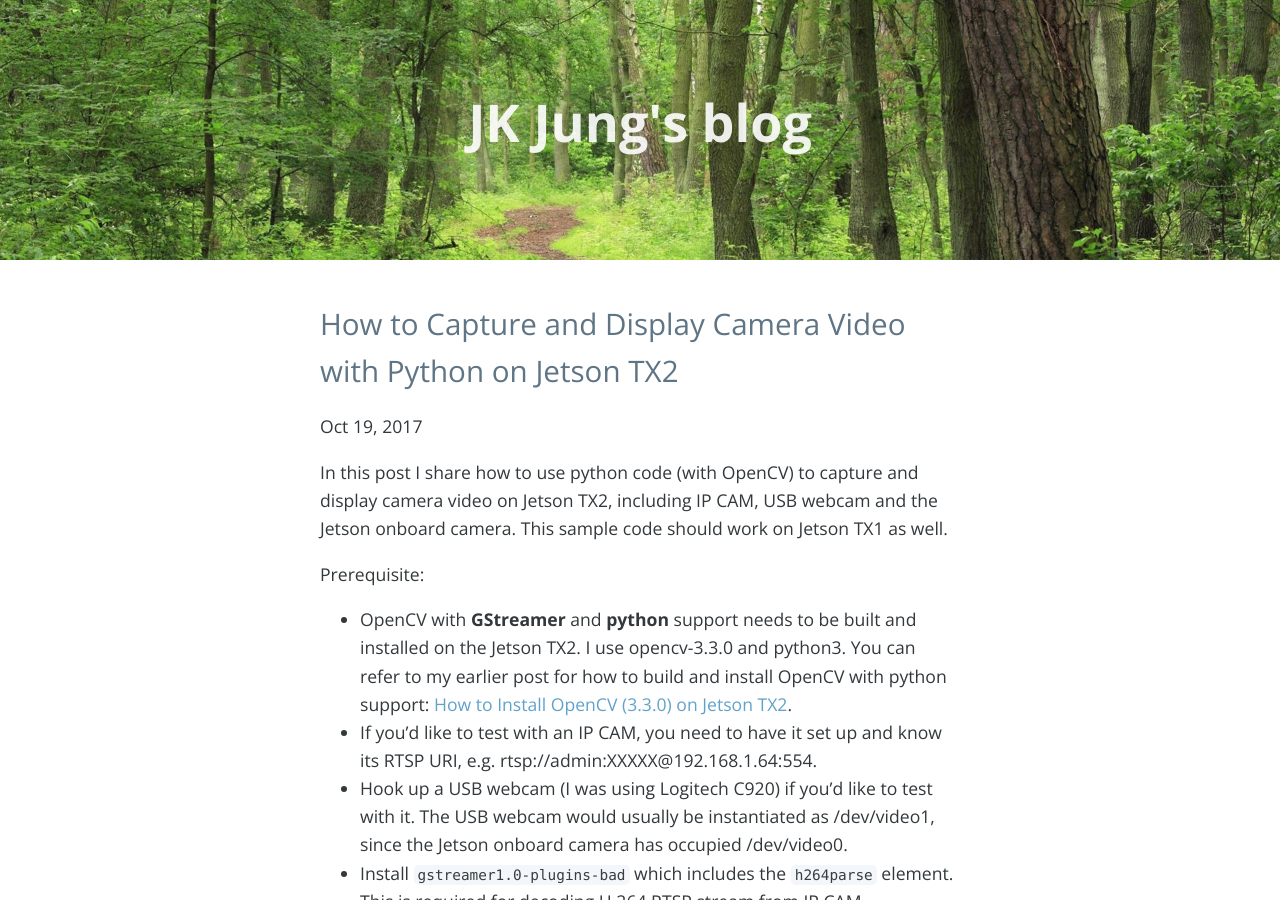
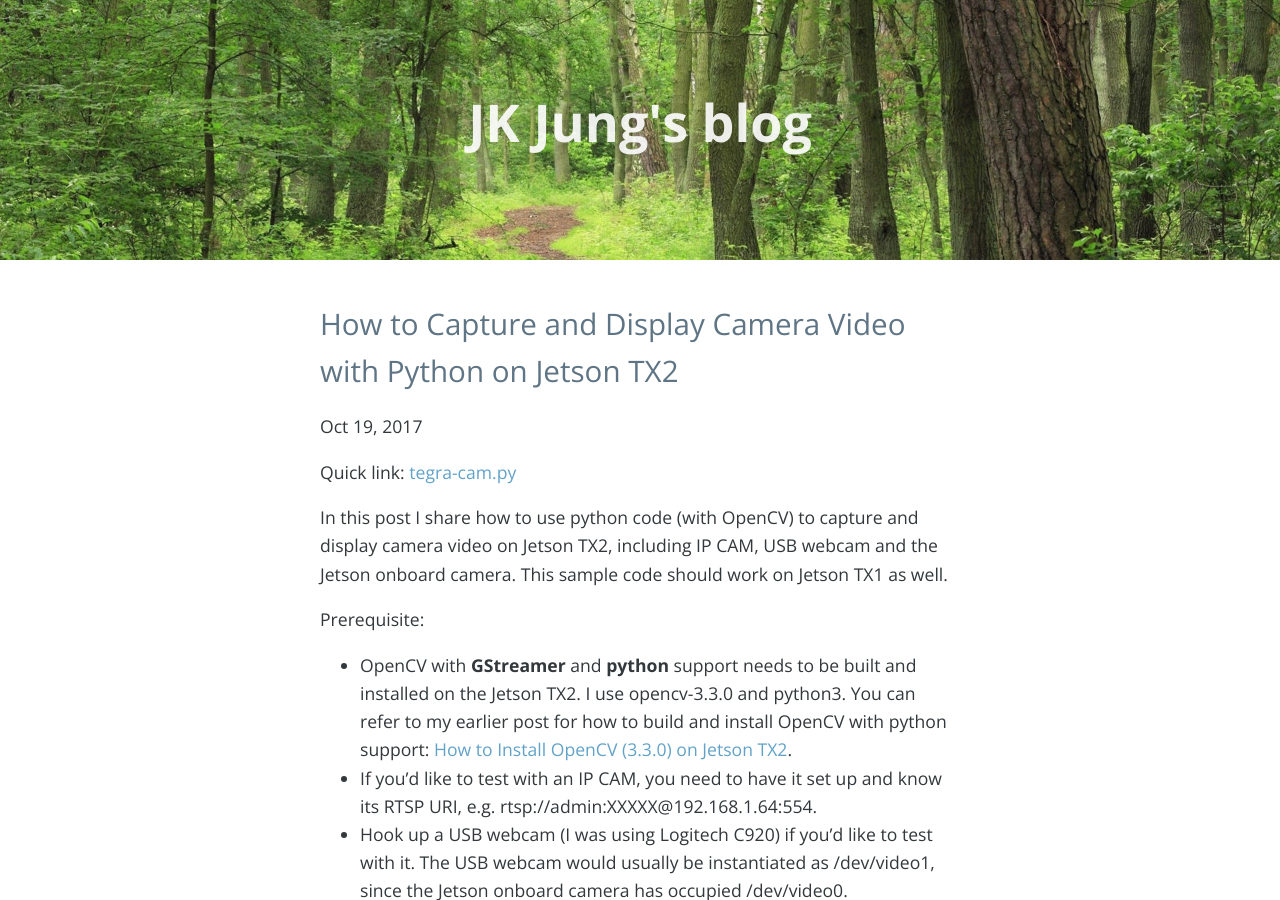
Before and after one commit to jkjung-avt/jkjung-avt.github.io, a Jekyll site: the page built from _posts/2017-10-19-tx2-camera-with-python.md, in a window 1280 px wide and 900 px high. Built offline with Jekyll 4.4.1, drawn with Linux system fonts in a browser that asks for light colours; nearby versions of some CDN libraries; comment, search, counter and statistics services are not loaded.

Commit message:
Add a quick link to the code at top of page

```diff
--- a/_posts/2017-10-19-tx2-camera-with-python.md
+++ b/_posts/2017-10-19-tx2-camera-with-python.md
@@ -7,6 +7,8 @@ date: 2017-10-19
 category: "opencv"
 tags: opencv
 ---
+
+Quick link: [tegra-cam.py](https://gist.github.com/jkjung-avt/86b60a7723b97da19f7bfa3cb7d2690e)
 
 In this post I share how to use python code (with OpenCV) to capture and display camera video on Jetson TX2, including IP CAM, USB webcam and the Jetson onboard camera. This sample code should work on Jetson TX1 as well.
 
```
